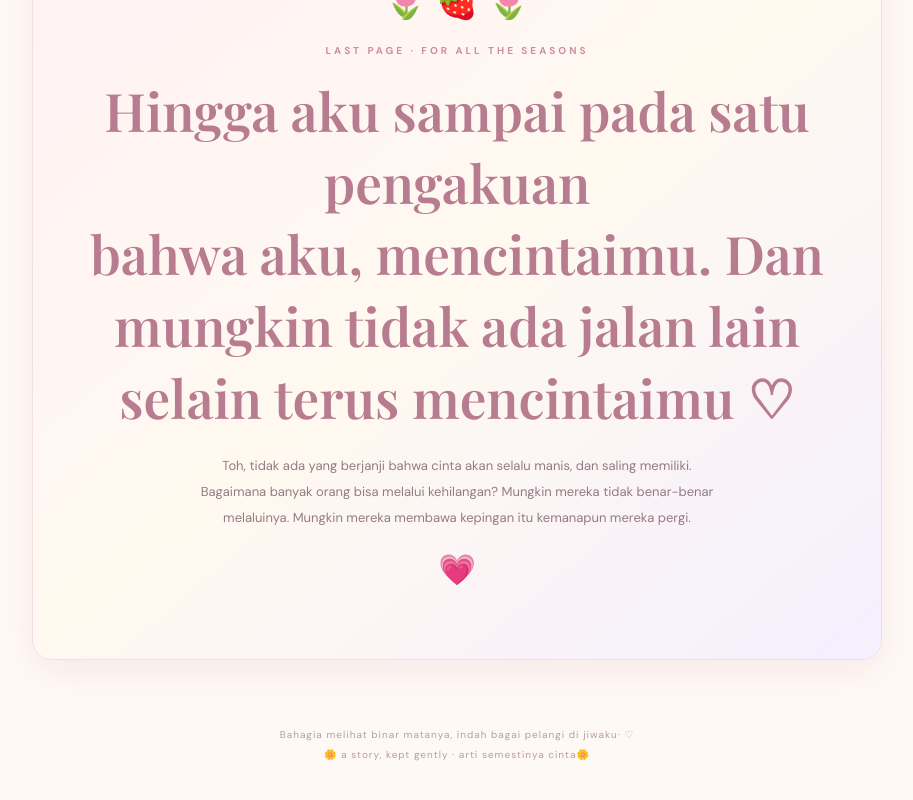
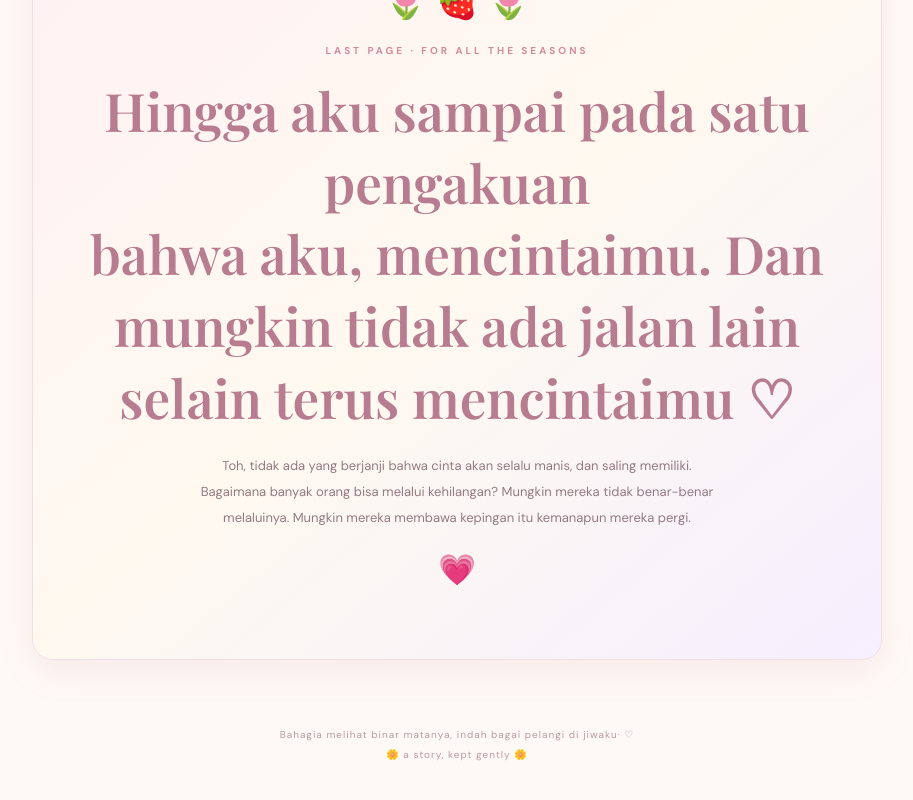
Before and after one commit to nasywanatania/remnants, a plain HTML site: page index.html in a window 1280 px wide. Shown: the part 6685-7485 px from the top of the page, without its empty margins (183-1096 px from the left). Drawn offline with nearby package versions, Linux system fonts and the light colour scheme; a web font is replaced by a local one.

Commit message:
Update index.html

```diff
--- a/index.html
+++ b/index.html
@@ -648,21 +648,21 @@
 
     <p class="hero-description">
       Hal-hal yang tinggal, bukan selalu bersama, melainkan tentang hal sederhana yang diam-diam memiliki arti.
-     </p>
+      </p>
 
     <p class="hero-description">
       Meski kita di jalan yang berbeda, tiap dua potong musim dirimu selalu ada.
-    </p>
+      </p>
 
     <p class="hero-description">
       Meski hidup punya jalannya sendiri.
       Aku ingin dia di sini, bukan yang lain, walau perbedaan mengiringi.
-    </p>
+      </p>
 
     <p class="hero-description">
       Bukan memaksa, sebab sedari awal aku tidak pernah menuntut kemana kisah ini akan bermuara.
       Aku hanya tahu satu hal, aku mencintainya.
-    </p>
+      </p>
 
     <div class="hero-stickers">🌼 🧸 💗</div>
 
@@ -982,7 +982,7 @@
   <footer>
     Bahagia melihat binar matanya, indah bagai pelangi di jiwaku· ♡
     <br>
-    <span>🌼 a story, kept gently · arti semestinya cinta🌼</span>
+    <span>🌼 a story, kept gently 🌼</span>
   </footer>
 
   <script>
```
